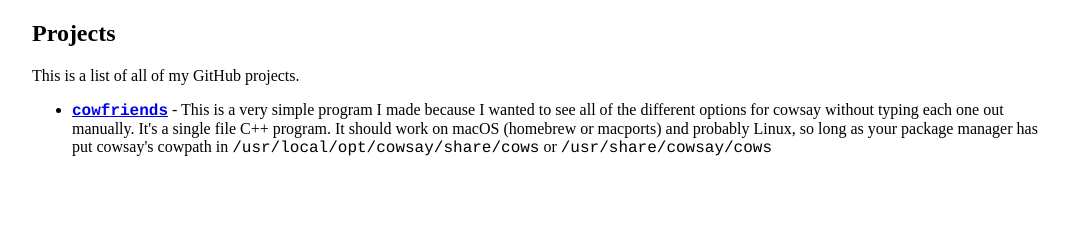
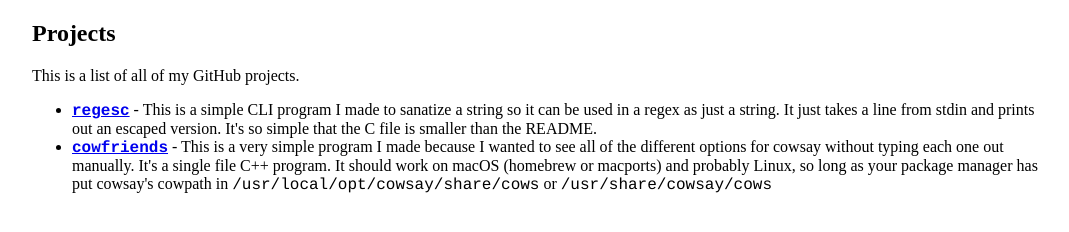
Before and after one commit to ZapDotZip/ZapDotZip.github.io, a plain HTML site: page index.html in a window 1280 px wide. Shown: the whole page, without its empty margins (96-1165 px from the left). Drawn offline with Linux system fonts and the light colour scheme.

Commit message:
added regesc project

```diff
--- a/index.html
+++ b/index.html
@@ -10,6 +10,7 @@
 	<h2>Projects</h2>
 		<p>This is a list of all of my GitHub projects.</p>
 	<ul>
+		<li><a href="https://github.com/ZapDotZip/regesc"><mono><b>regesc</b></mono></a> - This is a simple CLI program I made to sanatize a string so it can be used in a regex as just a string. It just takes a line from stdin and prints out an escaped version. It's so simple that the C file is smaller than the README.</li>
 		<li><a href="https://github.com/ZapDotZip/cowfriends"><mono><b>cowfriends</b></mono></a> - This is a very simple program I made because I wanted to see all of the different options for cowsay without typing each one out manually. It's a single file C++ program. It should work on macOS (homebrew or macports) and probably Linux, so long as your package manager has put cowsay's cowpath in <mono>/usr/local/opt/cowsay/share/cows</mono> or <mono>/usr/share/cowsay/cows</mono></li>
 	</ul>
 </body>
```
